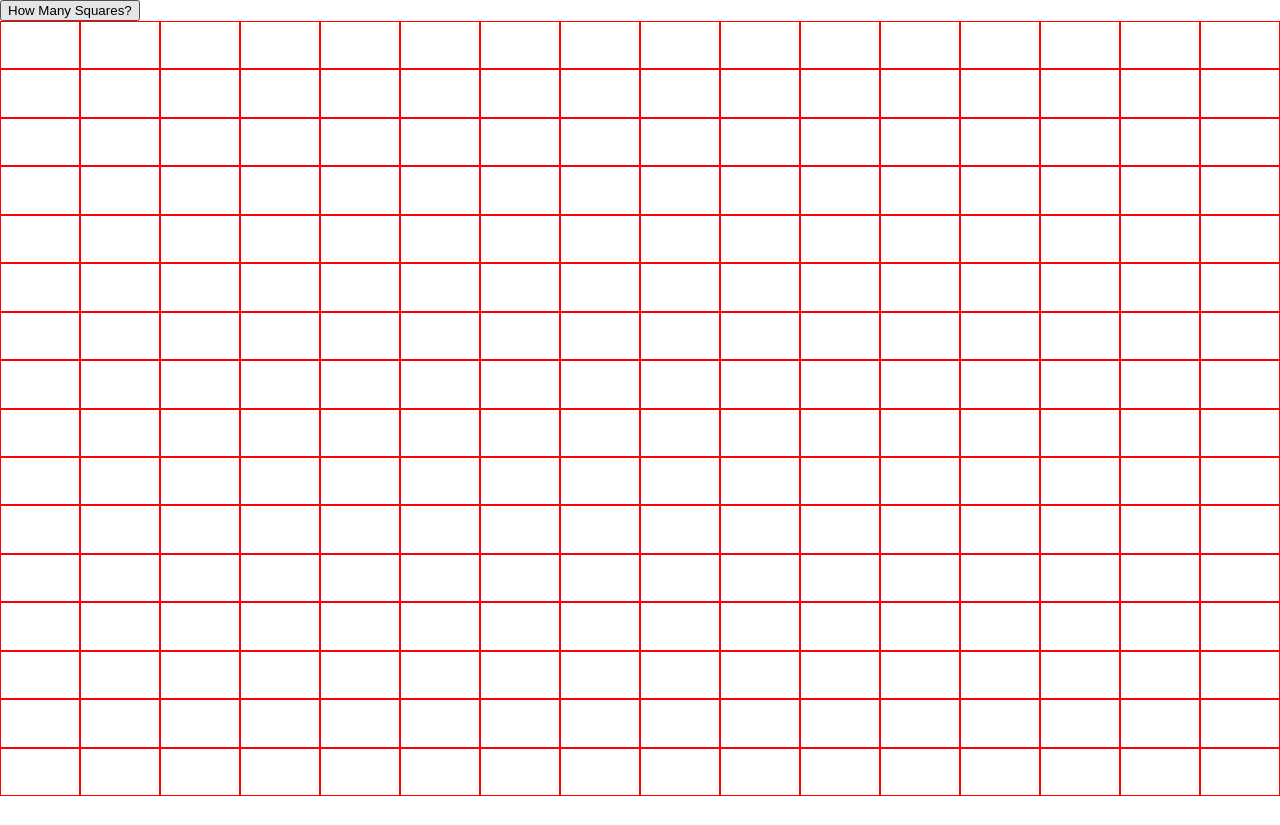
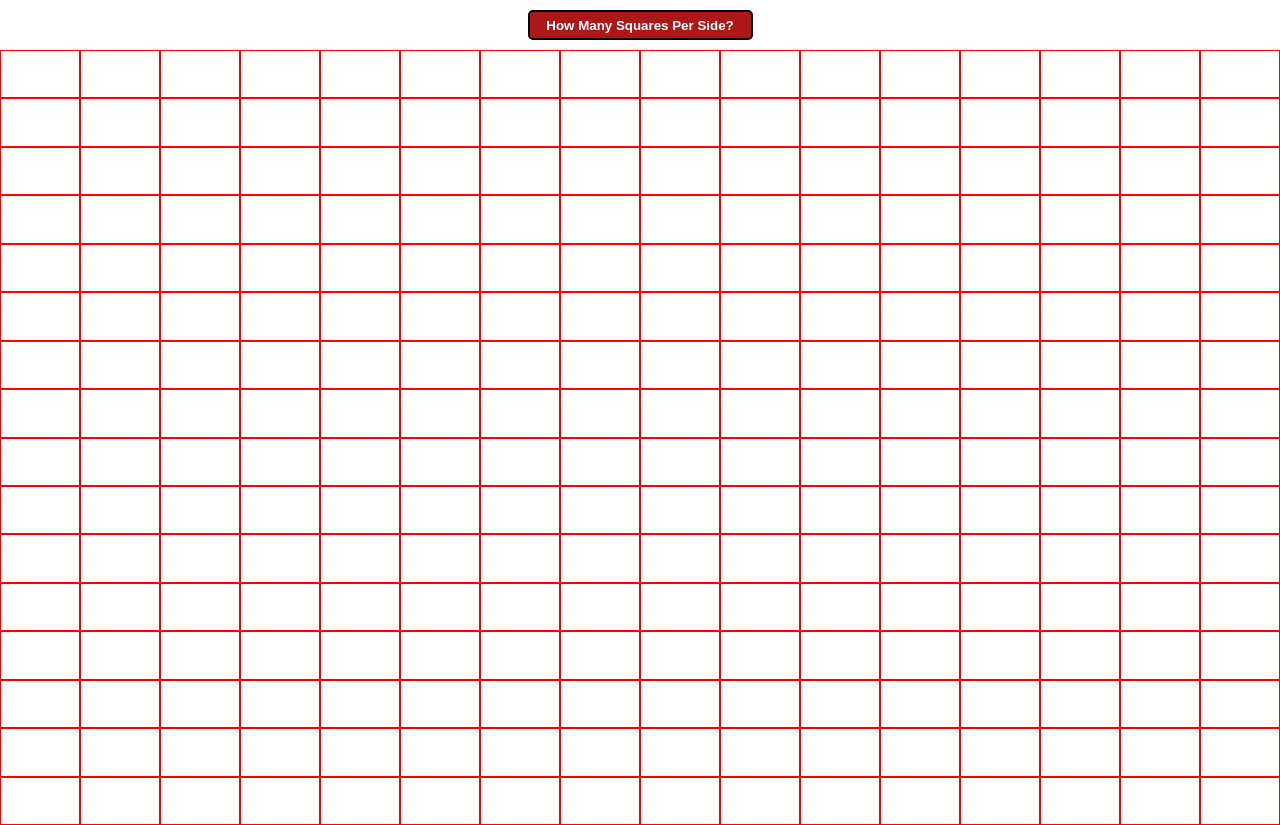
Before and after one commit to romangdev/etch-a-sketch, a plain HTML site: page index.html in a window 1280 px wide. Before the commit the page ends 800 px from the top, so only its background shows below. Drawn offline with Linux system fonts and the light colour scheme.

Commit message:
Add style to button and adjust spacing

```diff
--- a/index.html
+++ b/index.html
@@ -9,7 +9,7 @@
     <script src="script.js" defer></script>
 </head>
 <body>
-    <button>How Many Squares?</button>
+    <button>How Many Squares Per Side?</button>
     <div class="grid"></div>
 </body>
 </html>
--- a/script.js
+++ b/script.js
@@ -50,13 +50,14 @@ function removeGrid() {
 //show the initial grid
 function setStartingGrid() {
     grid.setAttribute("style", `height: 96.9vh; display: grid;
-     grid-template: repeat(16, 1fr) / repeat(16, 1fr);`);
+    grid-template: repeat(16, 1fr) / repeat(16, 1fr); width: 100%`);
 }
 
 //show the user grid
 function setUserGrid(squareCount) {
     grid.setAttribute("style", `height: 96.9vh; display: grid;
-    grid-template: repeat(${squareCount}, 1fr) / repeat(${squareCount}, 1fr);`);
+    grid-template: repeat(${squareCount}, 1fr) / repeat(${squareCount}, 1fr);
+    width: 100%;`);
 }
 
 //add number of squares needed to fill user grid
@@ -91,3 +92,12 @@ button.addEventListener("click", (button) => {
     squares = document.querySelectorAll(".grid-square");
     fillSquare();
 });
+
+button.addEventListener("mouseover", () => {
+    button.setAttribute("style", `background-color: rgb(255, 0, 0);
+    border: 3px solid black`);
+});
+
+button.addEventListener("mouseout", () => {
+    button.setAttribute("style", "background-color: rgb(173, 23, 23);");
+});
--- a/style.css
+++ b/style.css
@@ -47,11 +47,23 @@ table {
 	border-spacing: 0;
 }
 
-/* .grid {
-    height: 100vh;
-    display: grid;
-    grid-template: repeat(16, 1fr) / repeat(16, 1fr);
-} */
+body {
+    display: flex;
+    flex-direction: column;
+    align-items: center;
+}
+
+button {
+    width: 225px;
+    height: 30px;
+    font-weight: bold;
+    margin-top: 10px;
+    margin-bottom: 10px;
+    background-color: rgb(173, 23, 23);
+    color: white;
+    border: 2px solid black;
+    border-radius: 5px;
+}
 
 .grid-square {
     border: 1px red solid;
```
